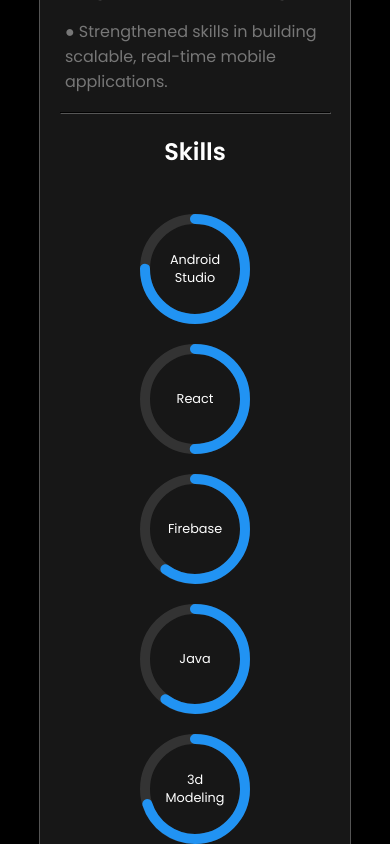
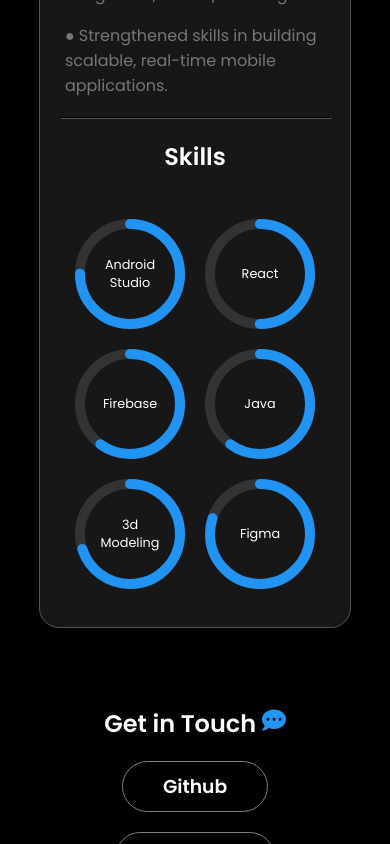
Before and after one commit to ShankarAnandNidadavolu/MyPortfolio, a React (Create React App) app: page / in a window 390 px wide. Shown: the part 3640-4484 px from the top of the page. Built offline with nearby package versions, Linux system fonts and the light colour scheme.

Commit message:
skills updated

```diff
--- a/src/Home.css
+++ b/src/Home.css
@@ -27,7 +27,7 @@ body {
 .navbar {
   position: sticky;
   top: 20px;
-  height: 5rem;
+  height: 12vh;
   background: rgba(79, 79, 79, 0.137);
   backdrop-filter: blur(10px);
   color: white;
@@ -413,6 +413,9 @@ body {
 }
 
 @media (max-width: 700px) {
+  .navbar{
+    height: 10vh;
+  }
   .firstbg {
     background-size: 100% 1200px;
   }
--- a/src/SkillRing.css
+++ b/src/SkillRing.css
@@ -9,19 +9,24 @@
 }
 
 .skills-grid {
-  display: flex;
-  flex-wrap: wrap;
+  width: auto;
+  display: grid;
+  grid-template-columns: repeat(auto-fit, 120px);
   justify-content: center;
   gap: 40px;
 }
-.skill-svg{
-    width: 100%;
-    height: auto;
+.skill-svg {
+  width: 100%;
+  height: auto;
 }
-@media (max-width: 700px){
-    .skills-grid{
-        gap: 10px;
-    }
+@media (max-width: 700px) {
+  .skills-grid {
+    gap: 10px;
+  }
+  .skills-container {
+    text-align: center;
+    margin: 5% 0%;
+  }
 }
 
 .skill-ring {
```
